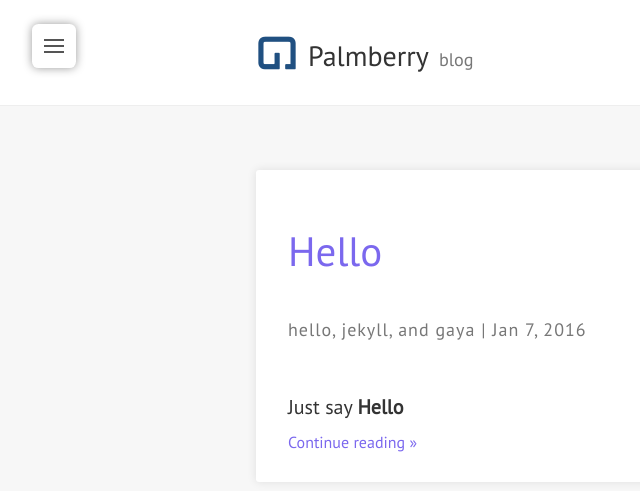
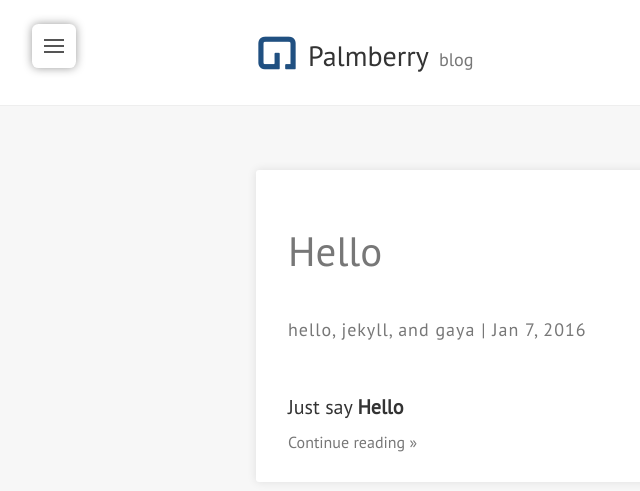
Before and after one commit to PALMBERRY/palmberry.github.io, a Jekyll site: the page built from index.html, in a window 1280 px wide. Shown: the top 491 px of the page, without its empty margins (0-640 px from the left). Built offline with Jekyll 4.4.1, drawn with Linux system fonts in a browser that asks for light colours; nearby versions of some CDN libraries; the list of posts is cut into pages by our own code.

Commit message:
odified pic

```diff
--- a/_config.yml
+++ b/_config.yml
@@ -13,7 +13,7 @@ author_thumbnail: "/assets/images/avatar.jpg" # Author avatar
 # Theme customization - please change from the defaults!
 theme:
   # Color for sidebar bar, links, etc
-  highlight_color: "#7B68EE" #"#205081" #205081" # "#272935"
+  highlight_color: "#777777" #"#205081" #205081" # "#272935"
   # Social media links, leave blank to ignore
   social:
     github: palmberry
```
Also changed, not shown: assets/images/avatar.jpg.
